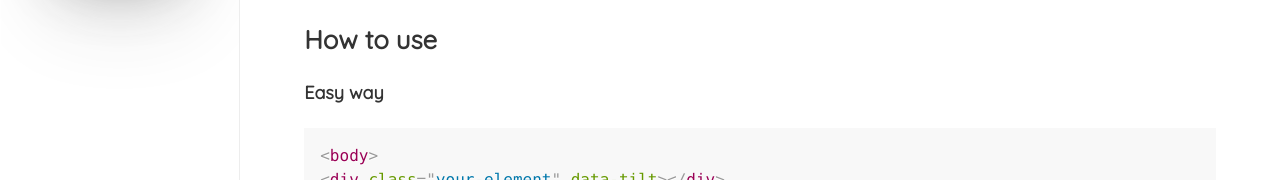
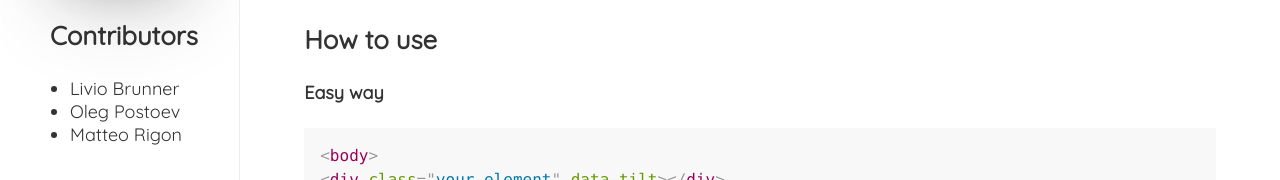
Before and after one commit to micku7zu/vanilla-tilt.js, a plain HTML site: page index.html in a window 1280 px wide. Shown: the part 620-800 px from the top of the page. Drawn offline with Linux system fonts and the light colour scheme.

Commit message:
Add contributors on readme and on demo page

```diff
--- a/index.html
+++ b/index.html
@@ -22,6 +22,19 @@
        data-tilt-scale="1.1" data-tilt-max="20" data-tilt-perspective="500">
         <span>tilt.js</span>
     </a>
+    <br>
+    <h3>Contributors</h3>
+    <ul>
+        <li>
+            <a href="https://github.com/BrunnerLivio">Livio Brunner</a>
+        </li>
+        <li>
+            <a href="https://github.com/Dok11">Oleg Postoev</a>
+        </li>
+        <li>
+            <a href="https://github.com/matteo-rigon">Matteo Rigon</a>
+        </li>
+    </ul>
 </aside>
 <main>
     <section>
--- a/style.css
+++ b/style.css
@@ -408,6 +408,14 @@ pre {
     font-size: 16px !important;
 }
 
+aside ul {
+    text-align: left;
+}
+
+aside ul a:hover {
+    text-decoration: underline;
+}
+
 @media only screen and (max-width: 1070px) {
     .logo {
         max-height: 200px;
```
Also changed, not shown: README.md.
